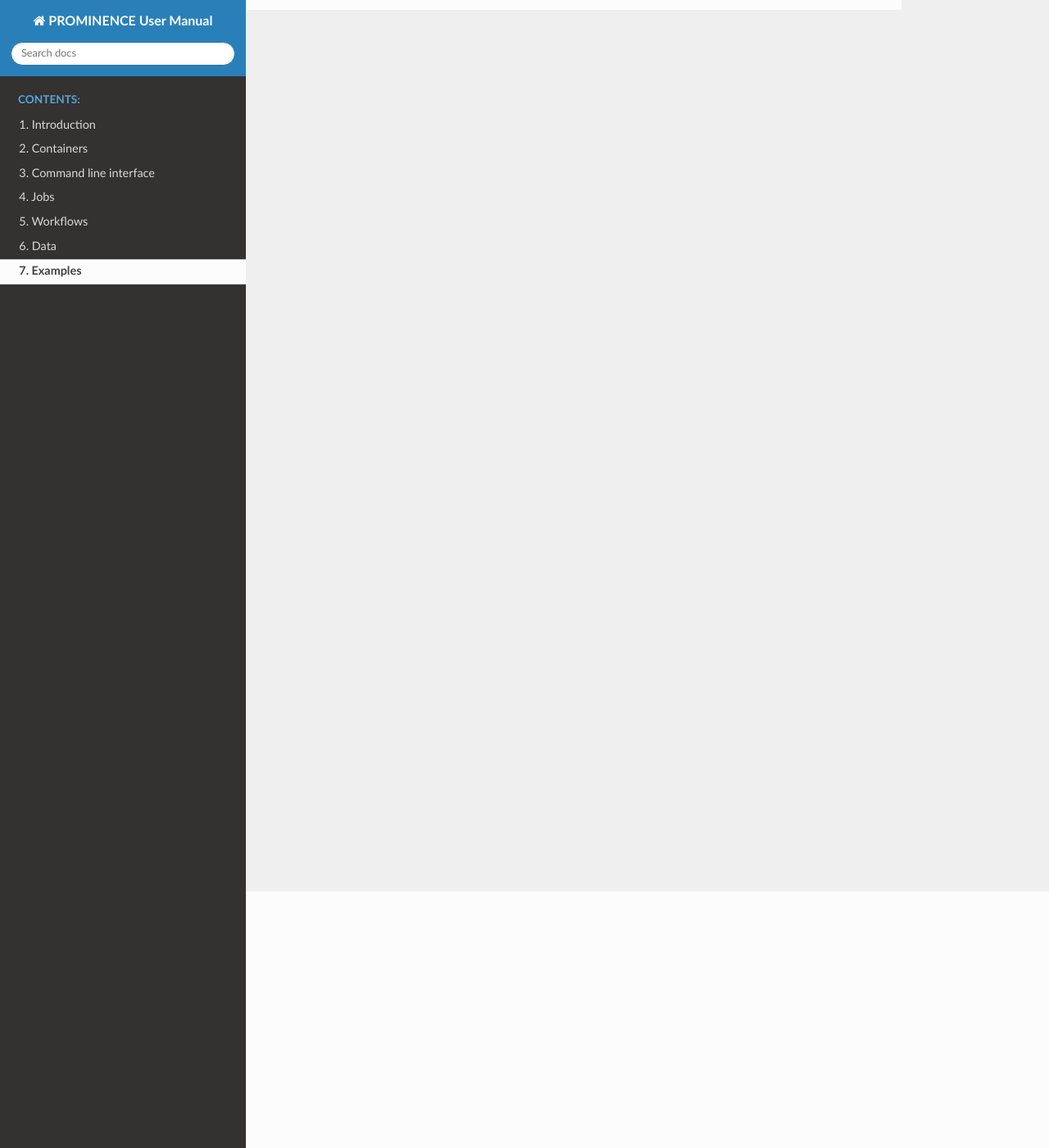
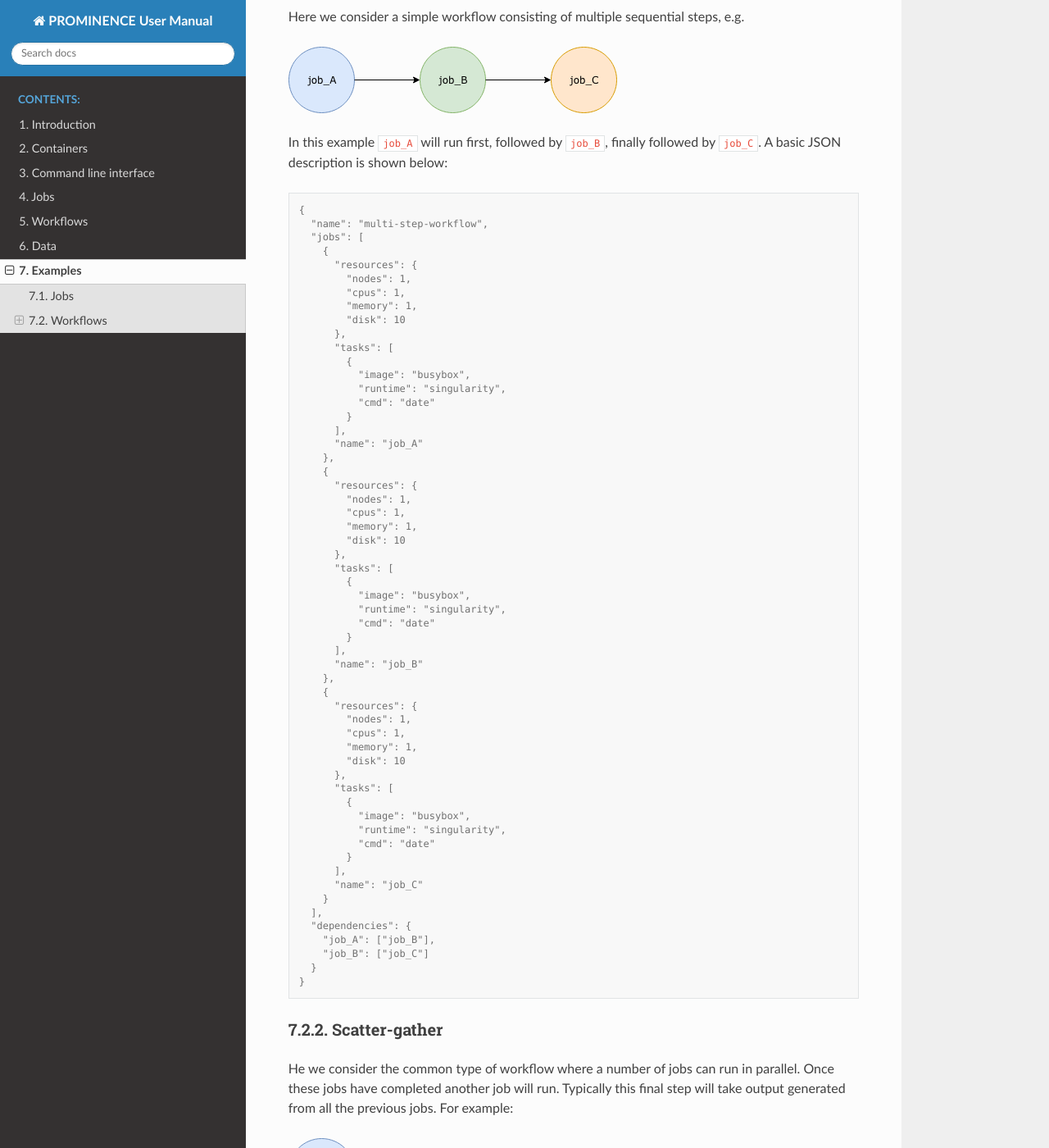
Before and after one commit to prominence-eosc/docs-eosc, a Sphinx documentation site: the page built from source/examples.rst, in a window 1280 px wide and 1400 px high, scrolled down 313 px. Shown: the whole window at 82% size. Built offline with Sphinx 7.4.7 and the Read the Docs theme 2.0.0, drawn with Linux system fonts in a browser that asks for light colours; some of the changed text lies outside the part shown.

Commit message:
Adding examples

```diff
--- a/source/examples.rst
+++ b/source/examples.rst
@@ -2,3 +2,164 @@
 
 Examples
 ========
+
+Jobs
+----
+
+Workflows
+---------
+
+Multiple steps
+^^^^^^^^^^^^^^
+
+Here we consider a simple workflow consisting of multiple sequential steps, e.g.
+
+.. image:: /_static/multi-step-workflow.png
+
+In this example ``job_A`` will run first, followed by ``job_B``, finally followed by ``job_C``. A basic JSON description is shown below:
+
+.. code-block:: console
+
+   {
+     "name": "multi-step-workflow",
+     "jobs": [
+       {
+         "resources": {
+           "nodes": 1,
+           "cpus": 1,
+           "memory": 1,
+           "disk": 10
+         },
+         "tasks": [
+           {
+             "image": "busybox",
+             "runtime": "singularity",
+             "cmd": "date"
+           }
+         ],
+         "name": "job_A"
+       },
+       {
+         "resources": {
+           "nodes": 1,
+           "cpus": 1,
+           "memory": 1,
+           "disk": 10
+         },
+         "tasks": [
+           {
+             "image": "busybox",
+             "runtime": "singularity",
+             "cmd": "date"
+           }
+         ],
+         "name": "job_B"
+       },
+       {
+         "resources": {
+           "nodes": 1,
+           "cpus": 1,
+           "memory": 1,
+           "disk": 10
+         },
+         "tasks": [
+           {
+             "image": "busybox",
+             "runtime": "singularity",
+             "cmd": "date"
+           }
+         ],
+         "name": "job_C"
+       }
+     ],
+     "dependencies": {
+       "job_A": ["job_B"],
+       "job_B": ["job_C"]
+     }
+   }
+
+Scatter-gather
+^^^^^^^^^^^^^^
+
+He we consider the common type of workflow where a number of jobs can run in parallel. Once these jobs have completed another job will run. Typically this final step will take output generated from all the previous jobs. For example:
+
+.. image:: /_static/scatter-gather-workflow.png
+
+A basic JSON description is shown below:
+
+.. code-block:: console
+
+   {
+     "name": "scatter-gather-workflow",
+     "jobs": [
+       {
+         "resources": {
+           "nodes": 1,
+           "cpus": 1,
+           "memory": 1,
+           "disk": 10
+         },
+         "tasks": [
+           {
+             "image": "busybox",
+             "runtime": "singularity",
+             "cmd": "date"
+           }
+         ],
+         "name": "job_A1"
+       },
+       {
+         "resources": {
+           "nodes": 1,
+           "cpus": 1,
+           "memory": 1,
+           "disk": 10
+         },
+         "tasks": [
+           {
+             "image": "busybox",
+             "runtime": "singularity",
+             "cmd": "date"
+           }
+         ],
+         "name": "job_A2"
+       },
+       {
+         "resources": {
+           "nodes": 1,
+           "cpus": 1,
+           "memory": 1,
+           "disk": 10
+         },
+         "tasks": [
+           {
+             "image": "busybox",
+             "runtime": "singularity",
+             "cmd": "date"
+           }
+         ],
+         "name": "job_A3"
+       },
+       {
+         "resources": {
+           "nodes": 1,
+           "cpus": 1,
+           "memory": 1,
+           "disk": 10
+         },
+         "tasks": [
+           {
+             "image": "busybox",
+             "runtime": "singularity",
+             "cmd": "date"
+           }
+         ],
+         "name": "job_B"
+       }
+     ],
+     "dependencies": {
+       "job_A1": ["job_B"],
+       "job_A2": ["job_B"],
+       "job_A3": ["job_B"]
+     }
+   }
```
